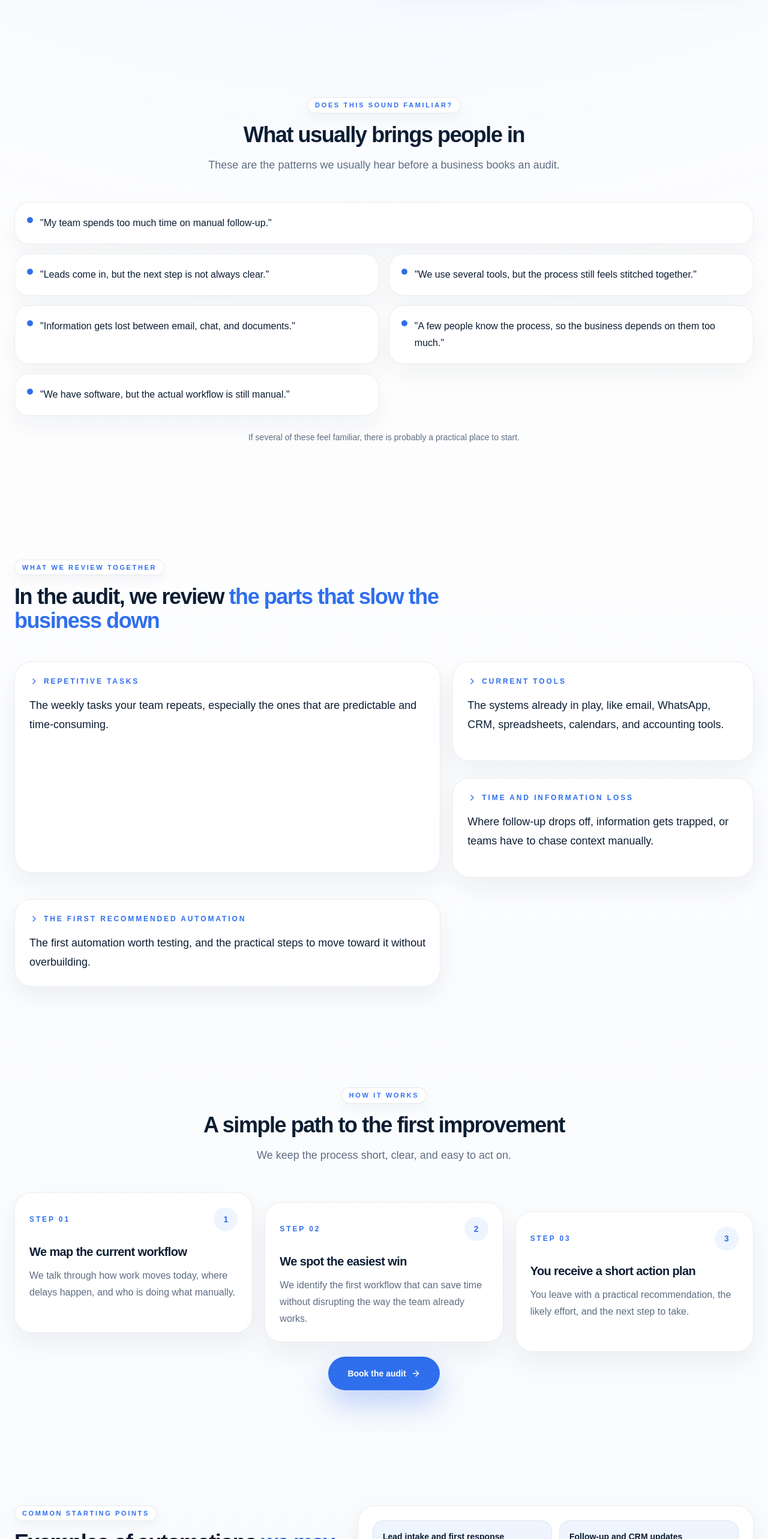
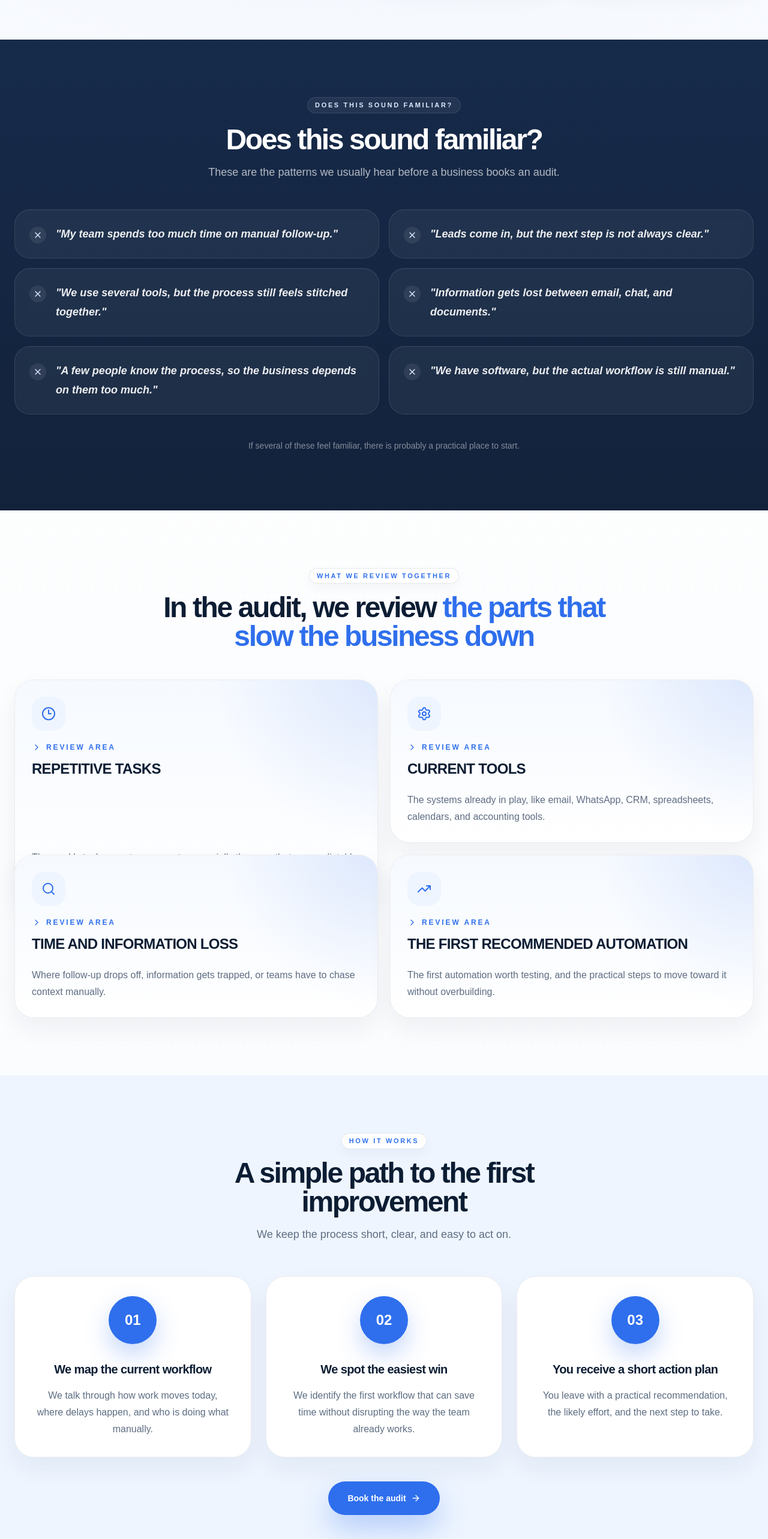
Before and after one commit to gonzaloleiva22gmail/Sync-Ledger, a React (Vite) app: page / in a window 1280 px wide. Shown: the part 1624-4190 px from the top of the page at 60% size. Built offline with nearby package versions, Linux system fonts and the light colour scheme.

Commit message:
Restore stronger landing page section patterns

```diff
--- a/src/pages/LandingPage.tsx
+++ b/src/pages/LandingPage.tsx
@@ -1,4 +1,23 @@
-import { ArrowRight, CheckCircle2, ChevronRight, Clock3, FileText, Mail, Phone, Sparkles, ShieldCheck, Star, Users } from 'lucide-react';
+import {
+  ArrowRight,
+  Calculator,
+  CheckCircle2,
+  ChevronRight,
+  Clock3,
+  FileText,
+  Mail,
+  MessageSquare,
+  Phone,
+  Search,
+  Settings,
+  ShieldCheck,
+  ShoppingCart,
+  Sparkles,
+  Star,
+  TrendingUp,
+  Users,
+  X,
+} from 'lucide-react';
 import { type PageContent } from '../content/types';
 
 type LandingPageProps = {
@@ -37,6 +56,9 @@ const SectionHeading = ({
     ) : null}
   </div>
 );
+
+const reviewIcons = [Clock3, Settings, Search, TrendingUp];
+const opportunityIcons = [MessageSquare, Users, TrendingUp, ShoppingCart, Calculator];
 
 const LandingPage = ({ content, onNavigate }: LandingPageProps) => {
   const isDutch = window.location.pathname.startsWith('/nl');
@@ -292,32 +314,39 @@ const LandingPage = ({ content, onNavigate }: LandingPageProps) => {
           </div>
         </section>
 
-        <section className="section-padding">
+        <section className="section-padding bg-[linear-gradient(180deg,#162a4a_0%,#13223b_100%)] text-white">
           <div className="mx-auto w-full max-w-7xl px-4 md:px-6">
-            <SectionHeading
-              eyebrow={content.pain.heading}
-              heading="What usually brings people in"
-              subheading={content.pain.subheading}
-              centered
-            />
+            <div className="mx-auto max-w-3xl text-center">
+              <div className="inline-flex items-center rounded-full border border-white/10 bg-white/6 px-3 py-1 text-[11px] font-semibold uppercase tracking-[0.24em] text-[var(--color-primary-blue-soft)]">
+                {content.pain.heading}
+              </div>
+              <h2 className="mt-5 text-4xl font-semibold tracking-[-0.05em] text-white md:text-5xl">
+                Does this sound familiar?
+              </h2>
+              <p className="mt-4 text-base leading-7 text-white/68 md:text-lg">
+                {content.pain.subheading}
+              </p>
+            </div>
 
             <div className="mt-12 grid gap-4 lg:grid-cols-2">
-              {content.pain.items.map((item, index) => (
+              {content.pain.items.map((item) => (
                 <div
                   key={item}
-                  className={[
-                    'rounded-[1.5rem] border border-[rgba(16,35,61,0.08)] bg-white p-5 shadow-[0_18px_40px_rgba(16,35,61,0.05)]',
-                    index === 0 ? 'lg:col-span-2' : '',
-                  ].join(' ')}
+                  className="rounded-[1.6rem] border border-white/10 bg-white/[0.05] px-6 py-6 shadow-[inset_0_1px_0_rgba(255,255,255,0.04)] backdrop-blur-sm"
                 >
-                  <div className="flex items-start gap-3">
-                    <div className="mt-1 h-2.5 w-2.5 rounded-full bg-[var(--color-primary-blue)]" />
-                    <p className="text-base leading-7 text-[var(--color-foreground-dark)]">{item}</p>
+                  <div className="flex items-start gap-4">
+                    <div className="mt-1 flex h-7 w-7 shrink-0 items-center justify-center rounded-full bg-white/8 text-[var(--color-primary-blue-soft)]">
+                      <X className="h-4 w-4" />
+                    </div>
+                    <p className="text-lg font-semibold leading-8 text-white/92 italic">
+                      {item}
+                    </p>
                   </div>
                 </div>
               ))}
             </div>
-            <p className="mx-auto mt-6 max-w-3xl text-center text-sm leading-6 text-[var(--color-muted-body)]">
+
+            <p className="mx-auto mt-10 max-w-3xl text-center text-sm leading-6 text-white/48">
               {content.pain.footnote}
             </p>
           </div>
@@ -325,70 +354,76 @@ const LandingPage = ({ content, onNavigate }: LandingPageProps) => {
 
         <section id="review" className="section-padding">
           <div className="mx-auto w-full max-w-7xl px-4 md:px-6">
-            <SectionHeading
-              eyebrow={content.whatWeReview.eyebrow}
-              heading={content.whatWeReview.heading}
-              highlight={content.whatWeReview.headingHighlight}
-            />
+            <div className="mx-auto max-w-3xl text-center">
+              <div className={sectionLabel}>{content.whatWeReview.eyebrow}</div>
+              <h2 className="mt-4 text-3xl font-semibold tracking-[-0.05em] text-[var(--color-foreground-dark)] md:text-5xl">
+                {content.whatWeReview.heading}{' '}
+                <span className="text-[var(--color-primary-blue)]">{content.whatWeReview.headingHighlight}</span>
+              </h2>
+            </div>
 
-            <div className="mt-12 grid gap-5 lg:grid-cols-12">
-              {content.whatWeReview.cards.map((card, index) => (
+            <div className="mt-12 grid auto-rows-[17rem] gap-5 lg:grid-cols-2">
+              {content.whatWeReview.cards.map((card, index) => {
+                const Icon = reviewIcons[index];
+
+                return (
                   <article
                     key={card.name}
                     className={[
-                    'rounded-[1.75rem] border border-[rgba(16,35,61,0.08)] bg-white p-6 shadow-[0_18px_40px_rgba(16,35,61,0.06)]',
-                    index === 0 ? 'lg:col-span-7 lg:row-span-2 lg:min-h-[22rem]' : '',
-                    index === 1 ? 'lg:col-span-5' : '',
-                    index === 2 ? 'lg:col-span-5 lg:translate-y-2' : '',
-                    index === 3 ? 'lg:col-span-7 lg:translate-y-6' : '',
+                      'group relative overflow-hidden rounded-[2rem] border border-[rgba(16,35,61,0.08)] bg-white p-7 shadow-[0_18px_40px_rgba(16,35,61,0.06)] transition duration-300 hover:-translate-y-1 hover:shadow-[0_26px_60px_rgba(16,35,61,0.08)]',
+                      index === 0 ? 'lg:min-h-[23rem]' : '',
                     ].join(' ')}
                   >
-                  <div className="flex h-full flex-col">
-                    <div className="flex items-center gap-2 text-xs font-semibold uppercase tracking-[0.24em] text-[var(--color-primary-blue)]">
+                    <div className="absolute inset-0 bg-[radial-gradient(circle_at_top_right,rgba(47,111,237,0.12),transparent_38%),linear-gradient(180deg,rgba(238,245,255,0.55),rgba(255,255,255,0))]" />
+                    <div className="relative flex h-full flex-col justify-between">
+                      <div>
+                        <div className="flex h-14 w-14 items-center justify-center rounded-[1.25rem] bg-[var(--color-soft-blue)] text-[var(--color-primary-blue)] transition duration-300 group-hover:bg-[var(--color-primary-blue)] group-hover:text-white">
+                          <Icon className="h-6 w-6" />
+                        </div>
+                        <div className="mt-5 flex items-center gap-2 text-xs font-semibold uppercase tracking-[0.24em] text-[var(--color-primary-blue)]">
                           <ChevronRight className="h-4 w-4" />
+                          Review area
+                        </div>
+                        <h3 className="mt-3 text-xl font-semibold tracking-[-0.03em] text-[var(--color-foreground-dark)] md:text-2xl">
                           {card.name}
+                        </h3>
                       </div>
-                    <p className="mt-4 text-lg leading-8 text-[var(--color-foreground-dark)]">
+                      <p className="mt-5 max-w-xl text-base leading-7 text-[var(--color-muted-body)]">
                         {card.description}
                       </p>
                     </div>
                   </article>
-              ))}
+                );
+              })}
             </div>
           </div>
         </section>
 
-        <section id="process" className="section-padding">
+        <section id="process" className="section-padding bg-[var(--color-soft-blue)]">
           <div className="mx-auto w-full max-w-7xl px-4 md:px-6">
-            <SectionHeading
-              eyebrow="How it works"
-              heading="A simple path to the first improvement"
-              subheading="We keep the process short, clear, and easy to act on."
-              centered
-            />
+            <div className="mx-auto max-w-3xl text-center">
+              <div className={sectionLabel}>How it works</div>
+              <h2 className="mt-4 text-3xl font-semibold tracking-[-0.05em] text-[var(--color-foreground-dark)] md:text-5xl">
+                A simple path to the first improvement
+              </h2>
+              <p className="mt-4 text-base leading-7 text-[var(--color-muted-body)] md:text-lg">
+                We keep the process short, clear, and easy to act on.
+              </p>
+            </div>
 
-            <div className="mt-12 grid gap-5 lg:grid-cols-3">
-              {content.howItWorks.steps.map((step, index) => (
+            <div className="mt-14 grid gap-6 md:grid-cols-3">
+              {content.howItWorks.steps.map((step) => (
                 <div
                   key={step.step}
-                  className={[
-                    'rounded-[1.75rem] border border-[rgba(16,35,61,0.08)] bg-white p-6 shadow-[0_18px_40px_rgba(16,35,61,0.06)]',
-                    index === 1 ? 'lg:translate-y-4' : '',
-                    index === 2 ? 'lg:translate-y-8' : '',
-                  ].join(' ')}
+                  className="rounded-[2rem] border border-[rgba(16,35,61,0.08)] bg-white p-8 text-center shadow-[0_18px_40px_rgba(16,35,61,0.06)]"
                 >
-                  <div className="flex items-center justify-between">
-                    <div className="text-xs font-semibold uppercase tracking-[0.24em] text-[var(--color-primary-blue)]">
-                      Step {step.step}
+                  <div className="mx-auto flex h-20 w-20 items-center justify-center rounded-full bg-[var(--color-primary-blue)] text-2xl font-semibold text-white shadow-[0_18px_40px_rgba(47,111,237,0.28)]">
+                    {step.step}
                   </div>
-                    <div className="h-10 w-10 rounded-full bg-[var(--color-soft-blue)] text-center text-sm font-semibold leading-10 text-[var(--color-primary-blue)]">
-                      {index + 1}
-                    </div>
-                  </div>
-                  <h3 className="mt-5 text-xl font-semibold tracking-[-0.03em] text-[var(--color-foreground-dark)]">
+                  <h3 className="mt-7 text-xl font-semibold tracking-[-0.03em] text-[var(--color-foreground-dark)]">
                     {step.title}
                   </h3>
-                  <p className="mt-3 text-base leading-7 text-[var(--color-muted-body)]">
+                  <p className="mt-4 text-base leading-7 text-[var(--color-muted-body)]">
                     {step.desc}
                   </p>
                 </div>
@@ -405,53 +440,63 @@ const LandingPage = ({ content, onNavigate }: LandingPageProps) => {
         </section>
 
         <section className="section-padding">
-          <div className="mx-auto grid w-full max-w-7xl gap-8 px-4 md:px-6 lg:grid-cols-[0.9fr_1.1fr]">
-            <div>
-              <SectionHeading
-                eyebrow="Common starting points"
-                heading={content.opportunities.heading}
-                highlight={content.opportunities.headingHighlight}
-                subheading="These are common starting points for SMB teams that want the first useful automation, not a giant rebuild."
-              />
+          <div className="mx-auto w-full max-w-7xl px-4 md:px-6">
+            <div className="mx-auto max-w-3xl text-center">
+              <div className={sectionLabel}>Common starting points</div>
+              <h2 className="mt-4 text-3xl font-semibold tracking-[-0.05em] text-[var(--color-foreground-dark)] md:text-5xl">
+                {content.opportunities.heading}{' '}
+                <span className="text-[var(--color-primary-blue)]">{content.opportunities.headingHighlight}</span>
+              </h2>
+              <p className="mt-4 text-base leading-7 text-[var(--color-muted-body)] md:text-lg">
+                These are common starting points for SMB teams that want the first useful automation, not a giant rebuild.
+              </p>
             </div>
-            <div className="rounded-[1.75rem] border border-[rgba(16,35,61,0.08)] bg-white p-6 shadow-[0_18px_40px_rgba(16,35,61,0.06)]">
-              <div className="grid gap-3 sm:grid-cols-2">
-                {content.opportunities.items.map((item) => (
-                  <div
-                    key={item.name}
-                    className="rounded-2xl border border-[rgba(16,35,61,0.08)] bg-[var(--color-soft-blue)] px-4 py-4 text-sm font-semibold text-[var(--color-foreground-dark)]"
-                  >
+
+            <div className="mt-14 grid grid-cols-2 gap-6 md:grid-cols-3 lg:grid-cols-5">
+              {content.opportunities.items.map((item, index) => {
+                const Icon = opportunityIcons[index];
+
+                return (
+                  <div key={item.name} className="group flex flex-col items-center text-center">
+                    <div className="flex h-20 w-20 items-center justify-center rounded-[1.8rem] border border-[rgba(16,35,61,0.08)] bg-[var(--color-soft-blue)] text-[var(--color-primary-blue)] transition duration-300 group-hover:-translate-y-1 group-hover:bg-[var(--color-primary-blue)] group-hover:text-white group-hover:shadow-[0_22px_44px_rgba(47,111,237,0.22)]">
+                      <Icon className="h-8 w-8" />
+                    </div>
+                    <p className="mt-5 max-w-[11rem] text-sm font-semibold leading-6 text-[var(--color-foreground-dark)]">
                       {item.name}
+                    </p>
                   </div>
-                ))}
-              </div>
+                );
+              })}
             </div>
           </div>
         </section>
 
-        <section id="faq" className="section-padding">
-          <div className="mx-auto w-full max-w-7xl px-4 md:px-6">
-            <SectionHeading
-              eyebrow="FAQ"
-              heading={content.faq.heading}
-              subheading={content.faq.subheading}
-              centered
-            />
+        <section id="faq" className="section-padding bg-[var(--color-soft-blue)]">
+          <div className="mx-auto w-full max-w-5xl px-4 md:px-6">
+            <div className="mx-auto max-w-3xl text-center">
+              <div className={sectionLabel}>FAQ</div>
+              <h2 className="mt-4 text-3xl font-semibold tracking-[-0.05em] text-[var(--color-foreground-dark)] md:text-5xl">
+                Frequently asked questions
+              </h2>
+              <p className="mt-4 text-base leading-7 text-[var(--color-muted-body)] md:text-lg">
+                {content.faq.subheading}
+              </p>
+            </div>
 
-            <div className="mx-auto mt-12 grid max-w-5xl gap-4">
+            <div className="mt-12 overflow-hidden rounded-[2rem] border border-[rgba(16,35,61,0.08)] bg-white shadow-[0_18px_40px_rgba(16,35,61,0.06)]">
               {content.faq.items.map((item) => (
-                <details
+                <div
                   key={item.title}
-                  className="group rounded-[1.5rem] border border-[rgba(16,35,61,0.08)] bg-white p-6 shadow-[0_18px_40px_rgba(16,35,61,0.05)]"
+                  className="flex items-start justify-between gap-4 border-b border-[rgba(16,35,61,0.06)] p-6 last:border-b-0"
                 >
-                  <summary className="flex cursor-pointer list-none items-center justify-between gap-4 text-left text-lg font-semibold tracking-[-0.02em] text-[var(--color-foreground-dark)]">
-                    <span>{item.title}</span>
-                    <span className="rounded-full bg-[var(--color-soft-blue)] px-3 py-1 text-xs font-semibold uppercase tracking-[0.2em] text-[var(--color-primary-blue)] transition group-open:rotate-90">
-                      open
-                    </span>
-                  </summary>
-                  <p className="mt-4 max-w-3xl text-base leading-7 text-[var(--color-muted-body)]">{item.desc}</p>
-                </details>
+                  <div className="pr-4">
+                    <h3 className="text-lg font-semibold tracking-[-0.02em] text-[var(--color-foreground-dark)]">{item.title}</h3>
+                    <p className="mt-2 max-w-3xl text-base leading-7 text-[var(--color-muted-body)]">{item.desc}</p>
+                  </div>
+                  <div className="mt-1 flex h-9 w-9 shrink-0 items-center justify-center rounded-full bg-[var(--color-soft-blue)] text-[var(--color-primary-blue)]">
+                    <CheckCircle2 className="h-5 w-5" />
+                  </div>
+                </div>
               ))}
             </div>
           </div>
@@ -497,19 +542,19 @@ const LandingPage = ({ content, onNavigate }: LandingPageProps) => {
         </section>
       </main>
 
-      <footer id="contact" className="border-t border-[rgba(16,35,61,0.08)] bg-white">
-        <div className="mx-auto grid w-full max-w-7xl gap-8 px-4 py-12 md:px-6 lg:grid-cols-[1.2fr_0.8fr]">
+      <footer id="contact" className="border-t border-white/8 bg-[var(--color-deep-navy)] text-white">
+        <div className="mx-auto grid w-full max-w-7xl gap-8 px-4 py-14 md:px-6 lg:grid-cols-[1.2fr_0.8fr]">
           <div>
             <div className="flex items-center gap-3">
               <img src="/logo.png" alt={content.brand.name} className="h-11 w-auto" />
               <div>
-                <p className="text-sm font-semibold tracking-[0.08em] text-[var(--color-foreground-dark)]">
+                <p className="text-sm font-semibold tracking-[0.08em] text-white">
                   {content.brand.name}
                 </p>
-                <p className="text-xs text-[var(--color-muted-body)]">{content.footer.description}</p>
+                <p className="text-xs text-white/55">Automation audit for SMBs</p>
               </div>
             </div>
-            <p className="mt-5 max-w-2xl text-sm leading-7 text-[var(--color-muted-body)]">
+            <p className="mt-5 max-w-2xl text-sm leading-7 text-white/65">
               {content.footer.description}
             </p>
           </div>
@@ -517,32 +562,32 @@ const LandingPage = ({ content, onNavigate }: LandingPageProps) => {
           <div className="grid gap-4 sm:grid-cols-2">
             <a
               href={`mailto:${content.contact.email}`}
-              className="rounded-2xl border border-[rgba(16,35,61,0.08)] bg-[var(--color-soft-blue)] p-4 transition hover:-translate-y-0.5 hover:shadow-[0_16px_30px_rgba(16,35,61,0.08)]"
+              className="rounded-2xl border border-white/10 bg-white/6 p-4 transition hover:-translate-y-0.5 hover:bg-white/10"
             >
-              <div className="flex items-center gap-2 text-xs font-semibold uppercase tracking-[0.24em] text-[var(--color-primary-blue)]">
+              <div className="flex items-center gap-2 text-xs font-semibold uppercase tracking-[0.24em] text-[var(--color-primary-blue-soft)]">
                 <Mail className="h-4 w-4" />
                 {content.footer.contactLabel}
               </div>
-              <p className="mt-2 text-sm font-semibold text-[var(--color-foreground-dark)]">{content.contact.email}</p>
+              <p className="mt-2 text-sm font-semibold text-white">{content.contact.email}</p>
             </a>
             <a
               href={`tel:${content.contact.phone}`}
-              className="rounded-2xl border border-[rgba(16,35,61,0.08)] bg-white p-4 transition hover:-translate-y-0.5 hover:shadow-[0_16px_30px_rgba(16,35,61,0.08)]"
+              className="rounded-2xl border border-white/10 bg-white/6 p-4 transition hover:-translate-y-0.5 hover:bg-white/10"
             >
-              <div className="flex items-center gap-2 text-xs font-semibold uppercase tracking-[0.24em] text-[var(--color-primary-blue)]">
+              <div className="flex items-center gap-2 text-xs font-semibold uppercase tracking-[0.24em] text-[var(--color-primary-blue-soft)]">
                 <Phone className="h-4 w-4" />
                 {content.footer.contactLabel}
               </div>
-              <p className="mt-2 text-sm font-semibold text-[var(--color-foreground-dark)]">{content.contact.phone}</p>
+              <p className="mt-2 text-sm font-semibold text-white">{content.contact.phone}</p>
             </a>
           </div>
         </div>
 
-        <div className="border-t border-[rgba(16,35,61,0.08)] bg-[rgba(16,35,61,0.02)]">
-          <div className="mx-auto flex w-full max-w-7xl flex-col gap-3 px-4 py-4 text-xs text-[var(--color-muted-body)] md:flex-row md:items-center md:justify-between md:px-6">
+        <div className="border-t border-white/8 bg-[rgba(255,255,255,0.02)]">
+          <div className="mx-auto flex w-full max-w-7xl flex-col gap-3 px-4 py-4 text-xs text-white/50 md:flex-row md:items-center md:justify-between md:px-6">
             <p>{content.footer.copyright}</p>
             <p className="flex items-center gap-2">
-              <span className="h-2 w-2 rounded-full bg-[var(--color-primary-blue)]" />
+              <span className="h-2 w-2 rounded-full bg-[var(--color-primary-blue-soft)]" />
               Built for SMB teams that want a practical first automation, not a giant transformation
             </p>
           </div>
```
Lines whose indentation alone changed are shown as unchanged.
